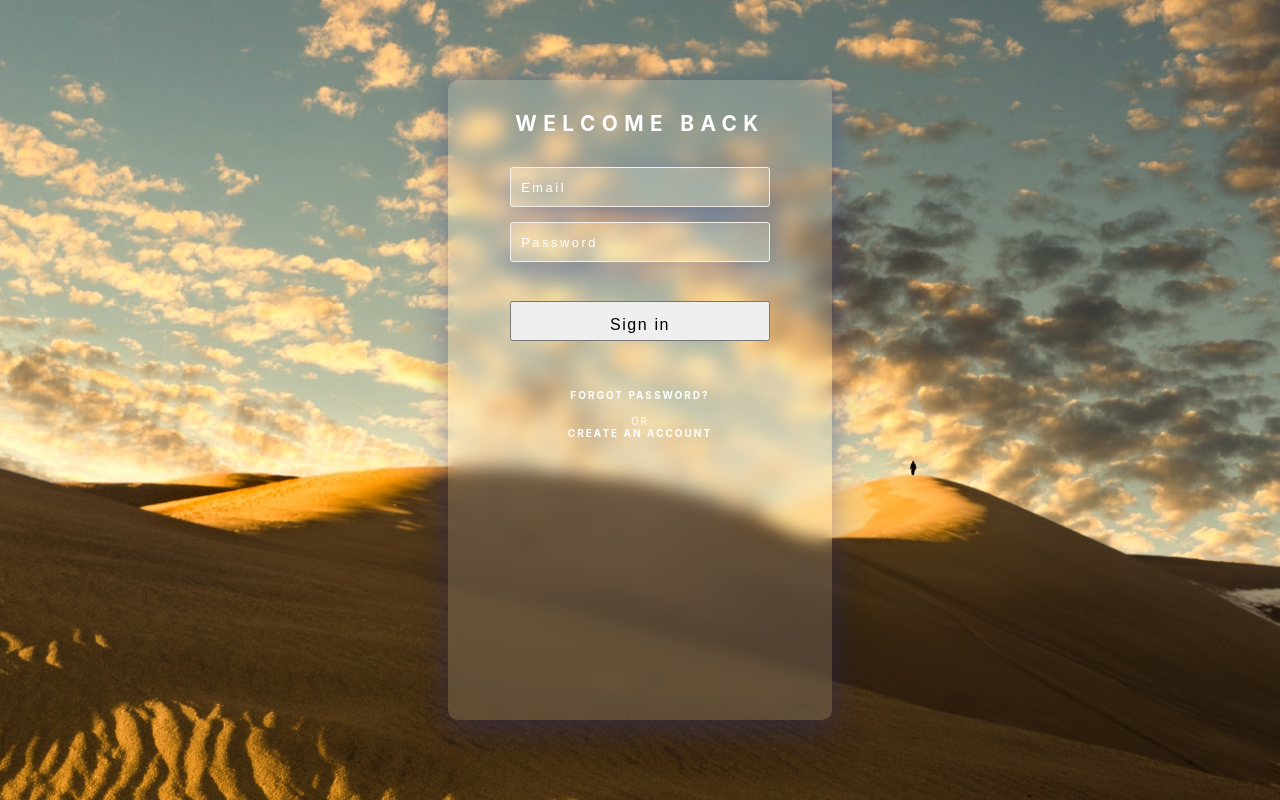
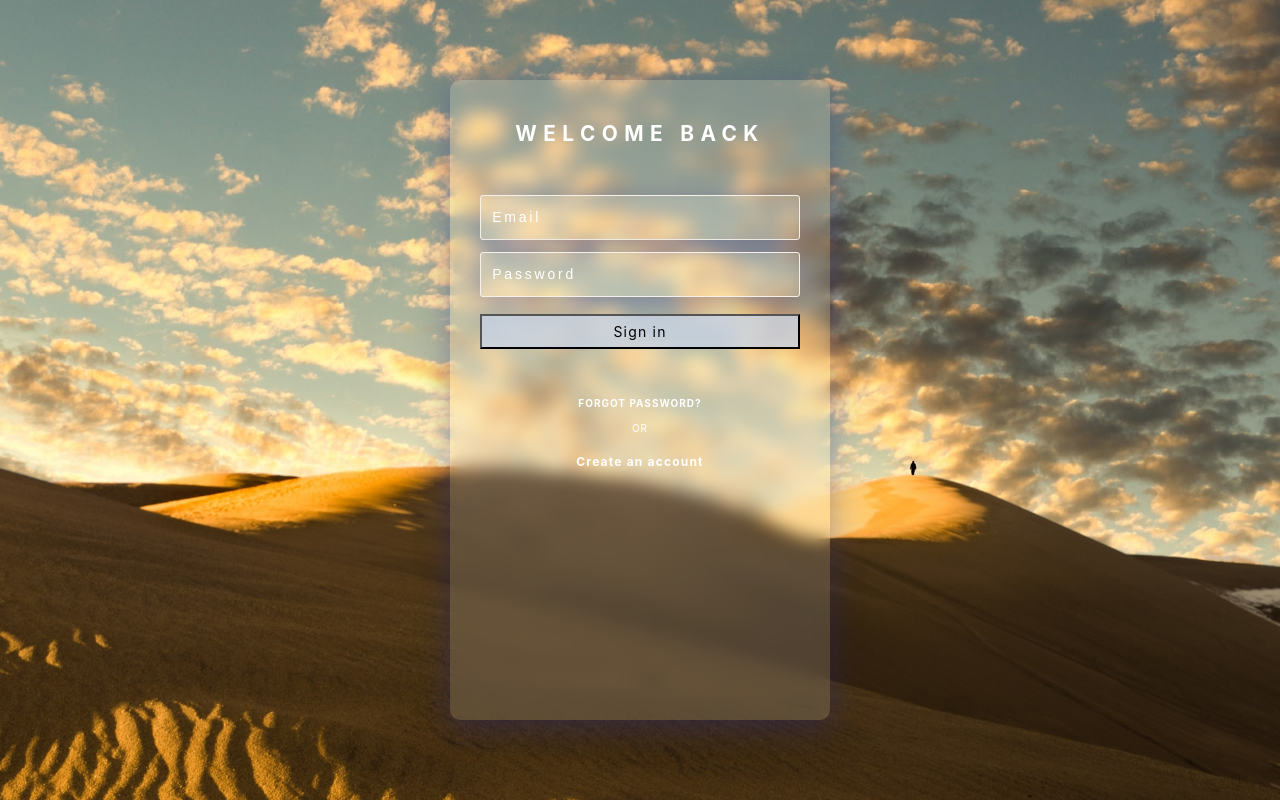
Before and after one commit to Jodina753/Front-end-user-profile, a React (Create React App) app: page / in a window 1280 px wide. Built offline with nearby package versions, Linux system fonts and the light colour scheme.

Commit message:
width and height adjustments to main container and media queries

```diff
--- a/src/App.css
+++ b/src/App.css
@@ -47,8 +47,10 @@ img {
   display: flex;
   align-items: center;
   flex-direction: column;
-  width: 85vw;
-  height: 70vh;
+  width: 340px;
+  height: 640px;
+  max-width: 360px;
+  max-height: 660px;
   background: rgba(255, 255, 255, 0.15);
   box-shadow: 0 8px 32px 0 rgba(31, 38, 135, 0.37);
   backdrop-filter: blur(8.5px);
@@ -60,14 +62,14 @@ img {
 
 .header h2 {
   padding: 1.5em 1.8em;
-  margin: 0;
+  margin-top: 10px;
   font-size: 1.3rem;
 }
 
 .input-container {
   display: flex;
   flex-direction: column;
-  gap: 15px;
+  gap: 12px;
 }
 
 input {
@@ -77,9 +79,9 @@ input {
   outline: none;
   border: 1px solid #f5f0e9;
   padding: 0.8em;
-  width: 260px;
+  width: 305px;
   height: 40px;
-  font-size: 0.8rem;
+  font-size: 12px;
   letter-spacing: 0.2em;
   color: white;
 }
@@ -95,20 +97,31 @@ input::placeholder {
 }
 
 button {
-  margin-top: 1.5rem;
-  padding: 0.8em;
-  width: 260px;
-  height: 40px;
-  font-size: 1rem;
+  margin-top: 5px;
+  padding: 5px 0;
+  width: 305px;
+  height: 32px;
+  background: rgba(201, 212, 229, 0.8);
+  font-family: inherit;
+  font-size: 14px;
   cursor: pointer;
-  letter-spacing: 0.1em;
+  letter-spacing: 1.2px;
 }
 
 .footer {
   margin-top: 3rem;
-  letter-spacing: 0.2em;
+  letter-spacing: 0.1em;
   line-height: 2rem;
   text-align: center;
+}
+
+#sign-up-btn {
+  border: none;
+  outline: none;
+  background: none;
+  color: white;
+  font-size: 1.2em;
+  letter-spacing: 0.1em;
 }
 
 @media only screen and (min-width: 600px) {
@@ -134,14 +147,13 @@ button {
 }
 
 @media only screen and (min-width: 1024px) {
-
   body {
     background-image: url("./images/michael-martinelli-mFbrMEVKCkc-unsplash.jpg");
   }
 
   .main-container {
-    width: 30vw;
-    height: 70vh;
+    width: 360px;
+    height: 640px;
   }
 
   .footer {
@@ -151,14 +163,25 @@ button {
 }
 
 @media only screen and (min-width: 1280px) {
-
   body {
     background-image: url("./images/vincent-ledvina-L1rOXHx5HAo-unsplash.jpg");
   }
 
   .main-container {
-    width: 30vw;
-    height: 80vh;
+    width: 380px;
+    height: 640px;
+    max-width: 400px;
+  }
+
+  input {
+    width: 320px;
+    height: 45px;
+    font-size: 14px;
+  }
+
+  button {
+    width: 320px;
+    height: 35px;
   }
 
   .footer {
--- a/src/App.js
+++ b/src/App.js
@@ -3,14 +3,18 @@ import "./App.css";
 import axios from "axios";
 
 class Login extends Component {
-  state = {};
+  state = { screen: 1 };
 
   onInput = (e) => {
     this.setState({ [e.target.name]: e.target.value });
   };
 
-  onSubmit = async () => {
-    await axios.get("http://localhost:8002/add");
+  onLogin = async () => {
+    await axios.post("http://localhost:8002/login", this.state); //this is to login to existing account
+  };
+
+  onSignUp = async () => {
+    await axios.post("http://localhost:8002/add", this.state); //this is to create an account
   };
 
   render() {
@@ -21,20 +25,45 @@ class Login extends Component {
             <h2>Welcome Back</h2>
           </div>
 
-          <div className="input-container" onInput={this.onInput}>
+          <div className="input-container">
             <input type="text" name="email" placeholder="Email"></input>
 
             <input type="text" name="password" placeholder="Password"></input>
 
-            <button onClick={this.onSubmit}>Sign in</button>
+            <button onClick={this.onLogin}>Sign in</button>
           </div>
 
           <div className="footer">
             <h4>Forgot password?</h4>
-            <span>or</span>
-            <h4>Create an account</h4>
+            <p>or</p>
+            <button
+              id="sign-up-btn"
+              onClick={() => {
+                this.setState({ screen: 0 });
+              }}
+            >
+              <h4>Create an account</h4>
+            </button>
           </div>
         </div>
+
+        {this.state.screen === 0 && (
+          <div className=" sign-up main-container">
+            <div className="header">
+              <h2>Registration</h2>
+            </div>
+
+            <div className=" sign-up input-container" onInput={this.onInput}>
+              <input type="text" name="email" placeholder="Email"></input>
+
+              <input type="text" name="username" placeholder="Username"></input>
+
+              <input type="text" name="password" placeholder="Password"></input>
+
+              <button onClick={this.onSignUp}>Sign Up!</button>
+            </div>
+          </div>
+        )}
       </>
     );
   }
```
